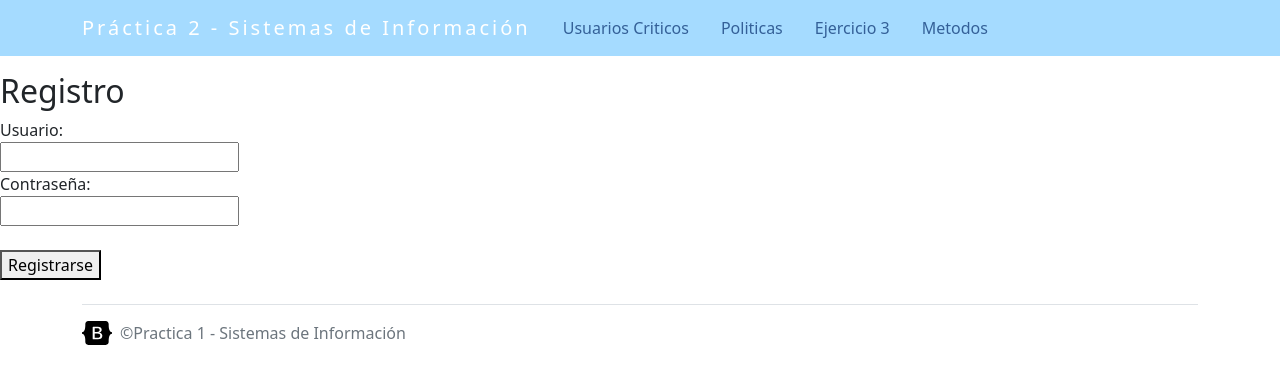
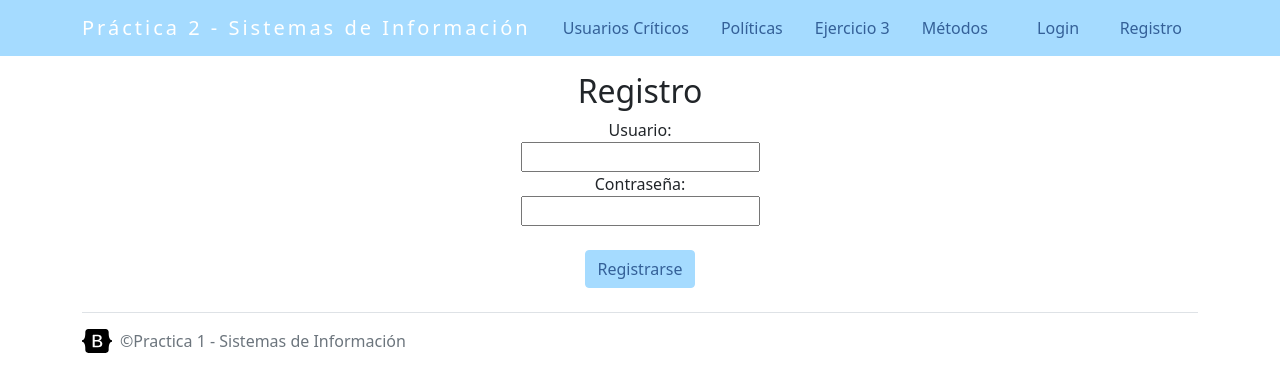
Before and after one commit to lagentefuerte/Practica-de-Sistemas-de-Informacion, a Flask app: page /registro in a window 1280 px wide. Shown: the top 392 px of the page. Run offline with Flask 3, Linux system fonts and the light colour scheme.

Commit message:
Cambios html

```diff
--- a/templates/layout.html
+++ b/templates/layout.html
@@ -20,24 +20,32 @@
         <div class="collapse navbar-collapse" id="navbarNav">
             <ul class="navbar-nav me-auto mb-2 mb-lg-0">
                 <li class="nav-item active">
-                    <a class="nav-link px-3 active" href="/formulario/critico">Usuarios Criticos</a>
+                    <a class="nav-link px-3 active" href="/formulario/critico">Usuarios Críticos</a>
                 </li>
                 <li class="nav-item active">
-                    <a class="nav-link px-3 active" href="/formulario/politicas">Politicas</a>
+                    <a class="nav-link px-3 active" href="/formulario/politicas">Políticas</a>
                 </li>
                 <li class="nav-item">
                     <a class="nav-link px-3" href="/last10vulnerabilities">Ejercicio 3</a>
                 </li>
                 <li class="nav-item">
-                    <a class="nav-link px-3" href="/metodos">Metodos</a>
+                    <a class="nav-link px-3" href="/metodos">Métodos</a>
                 </li>
-                <!--<li class="nav-item">
-                    <a class="nav-link px-3" href="/Ej3">Ejercicio 3</a>
-                </li>-->
+            </ul>
+            <ul class="navbar-nav" style="margin-left: auto;">
+                <li class="nav-item">
+                    <a class="nav-link px-3" href="/login">Login</a>
+                </li>
+            </ul>
+            <ul class="navbar-nav" style="margin-left: auto;">
+                <li class="nav-item">
+                    <a class="nav-link px-3" href="/registro">Registro</a>
+                </li>
             </ul>
         </div>
     </div>
 </nav>
+
 <section class="mt-5 mb-5"></section>
 <br>
 {% block main %}
--- a/templates/login.html
+++ b/templates/login.html
@@ -1,11 +1,15 @@
 {% extends "layout.html" %}
 {% block main %}
+<section class="wrapper">
+        <div class="text-center">
 <h2>Login</h2>
 <form action="{{ url_for('login') }}" method="post">
         <label for="username">Usuario:</label><br>
         <input type="text" id="username" name="username" required><br>
         <label for="password">Contraseña:</label><br>
         <input type="password" id="password" name="password" required><br><br>
-        <button type="submit">Iniciar sesión</button>
+        <button class="btn card-button mr-2" type="submit" >Iniciar sesión</button>
 </form>
+        </div>
+</section>
 {% endblock %}
--- a/templates/registro.html
+++ b/templates/registro.html
@@ -1,11 +1,15 @@
 {% extends "layout.html" %}
 {% block main %}
+<section class="wrapper">
+        <div class="text-center">
 <h2>Registro</h2>
     <form action="{{ url_for('registro') }}" method="post">
         <label for="username">Usuario:</label><br>
         <input type="text" id="username" name="username" required><br>
         <label for="password">Contraseña:</label><br>
         <input type="password" id="password" name="password" required><br><br>
-        <button type="submit">Registrarse</button>
+        <button class="btn card-button mr-2" type="submit">Registrarse</button>
     </form>
+        </div>
+</section>
 {% endblock %}
```
Also changed, not shown: static/nav.css (line endings or trailing spaces).
